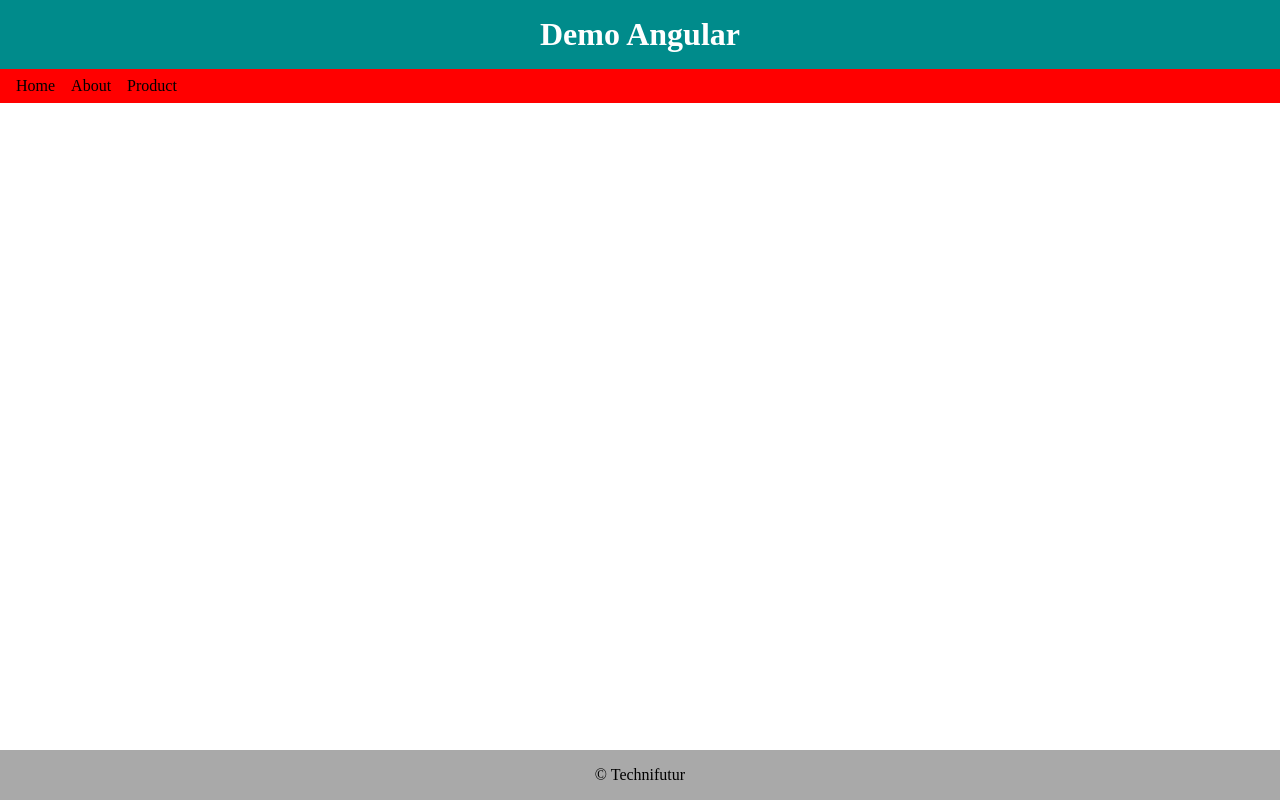
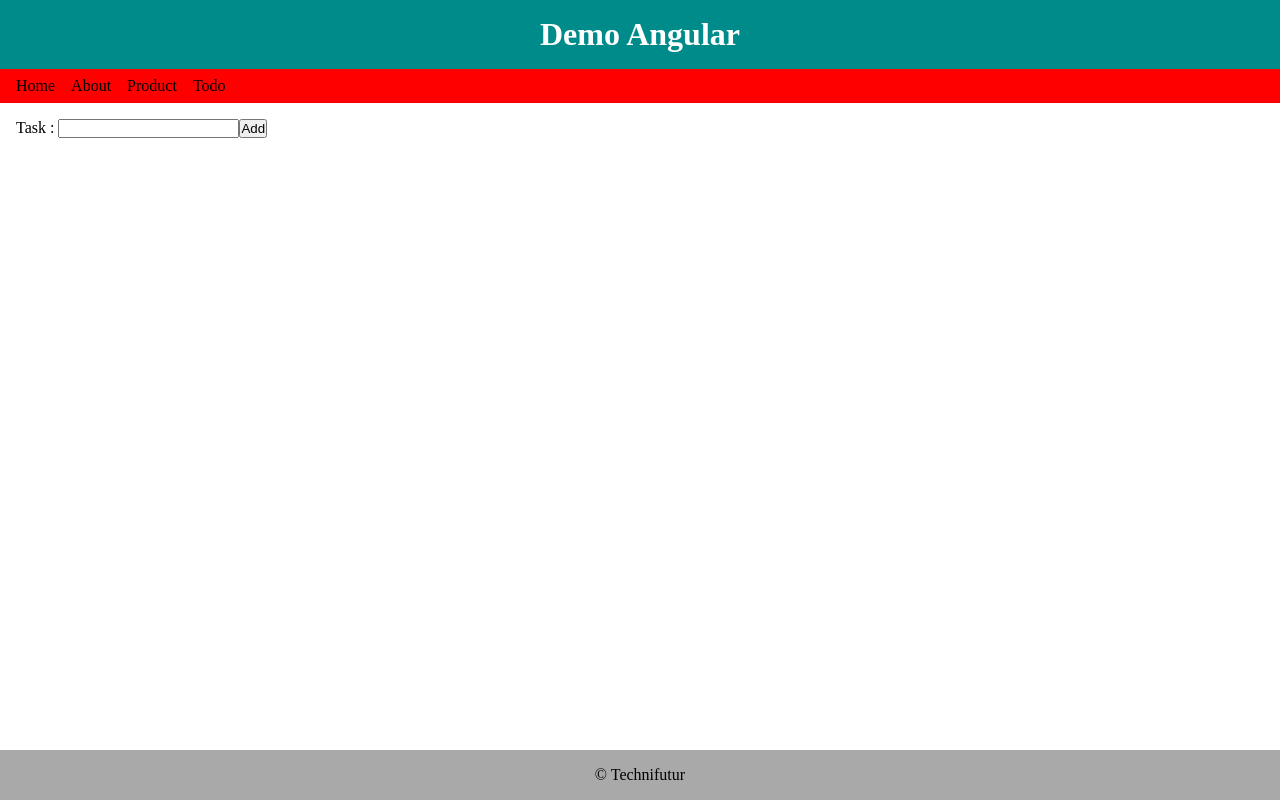
Before and after one commit to ByaSebastien/TI_NET_2026_DemoAngular, an Angular app: page /todo in a window 1280 px wide. Before the commit this address led to /. Built offline with nearby package versions, Linux system fonts and the light colour scheme.

Commit message:
Todo done

```diff
--- a/src/app/app.routes.ts
+++ b/src/app/app.routes.ts
@@ -16,6 +16,14 @@ export const routes: Routes = [
   },
   {
     path: 'product',
-    loadComponent: () => import('./pages/product-details/product-details').then((m) => m.ProductDetails),
+    loadComponent: () =>
+      import('./pages/product-index/product-index').then(
+        (m) => m.ProductIndex,
+      ),
+  },
+  {
+    path: 'todo',
+    loadComponent: () =>
+      import('./pages/todo-list/todo-list').then((m) => m.TodoList),
   },
 ];
--- a/src/app/layout/nav/nav.html
+++ b/src/app/layout/nav/nav.html
@@ -1,3 +1,4 @@
 <a routerLink="/home">Home</a>
 <a routerLink="/about">About</a>
 <a routerLink="/product">Product</a>
+<a routerLink="/todo">Todo</a>
--- /dev/null
+++ b/src/app/models/task-dto.ts
@@ -0,0 +1,4 @@
+export interface TaskDto {
+  title: string;
+  done: boolean;
+}
--- /dev/null
+++ b/src/app/pages/product-index/product-index.html
@@ -0,0 +1 @@
+<p>product-index works!</p>
--- /dev/null
+++ b/src/app/pages/product-index/product-index.ts
@@ -0,0 +1,9 @@
+import { Component } from '@angular/core';
+
+@Component({
+  imports: [],
+  selector: 'app-product-index',
+  styleUrl: './product-index.scss',
+  templateUrl: './product-index.html',
+})
+export class ProductIndex {}
--- /dev/null
+++ b/src/app/pages/todo-list/todo-list.html
@@ -0,0 +1,12 @@
+<label for="task">Task : </label>
+<input type="text" [(ngModel)]="taskInput">
+<button (click)="addTask()">Add</button>
+
+<ul>
+@for (t of tasks; track t.title) {
+  <li>
+    <p [ngClass]="{'done': t.done}">{{ t.title }}</p>
+    <button (click)="checkTask($index)">{{ t.done ? '❎' : '✅' }}</button>
+  </li>
+}
+</ul>
--- /dev/null
+++ b/src/app/pages/todo-list/todo-list.scss
@@ -0,0 +1,12 @@
+li {
+  display: flex;
+  gap: 1rem;
+
+  p {
+    width: 150px;
+  }
+
+  .done {
+    text-decoration: line-through;
+  }
+}
--- /dev/null
+++ b/src/app/pages/todo-list/todo-list.ts
@@ -0,0 +1,34 @@
+import { Component } from '@angular/core';
+import { FormsModule } from '@angular/forms';
+import { TaskDto } from '../../models/task-dto';
+import { NgClass } from '@angular/common';
+
+@Component({
+  imports: [FormsModule, NgClass],
+  selector: 'app-todo-list',
+  styleUrl: './todo-list.scss',
+  templateUrl: './todo-list.html',
+})
+export class TodoList {
+  taskInput: string = '';
+  tasks: TaskDto[] = [];
+
+  addTask() {
+    let task = this.taskInput.trim();
+
+    if (!task) {
+      return;
+    }
+
+    this.tasks.push({
+      title: task,
+      done: false,
+    });
+
+    this.taskInput = '';
+  }
+
+  checkTask(i: number) {
+    this.tasks[i].done = !this.tasks[i].done;
+  }
+}
```
Also changed, not shown: src/app/pages/product-index/product-index.scss (added).
